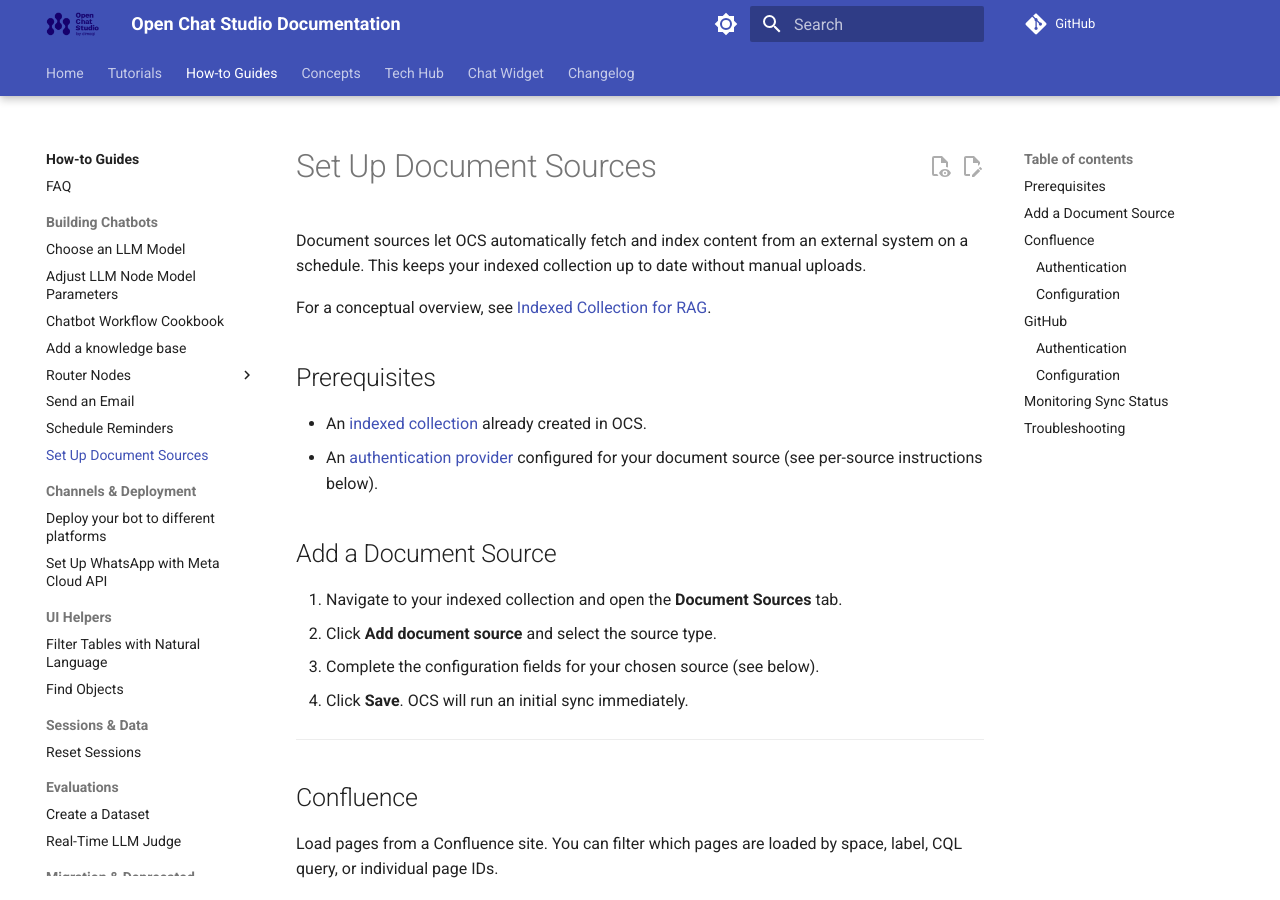
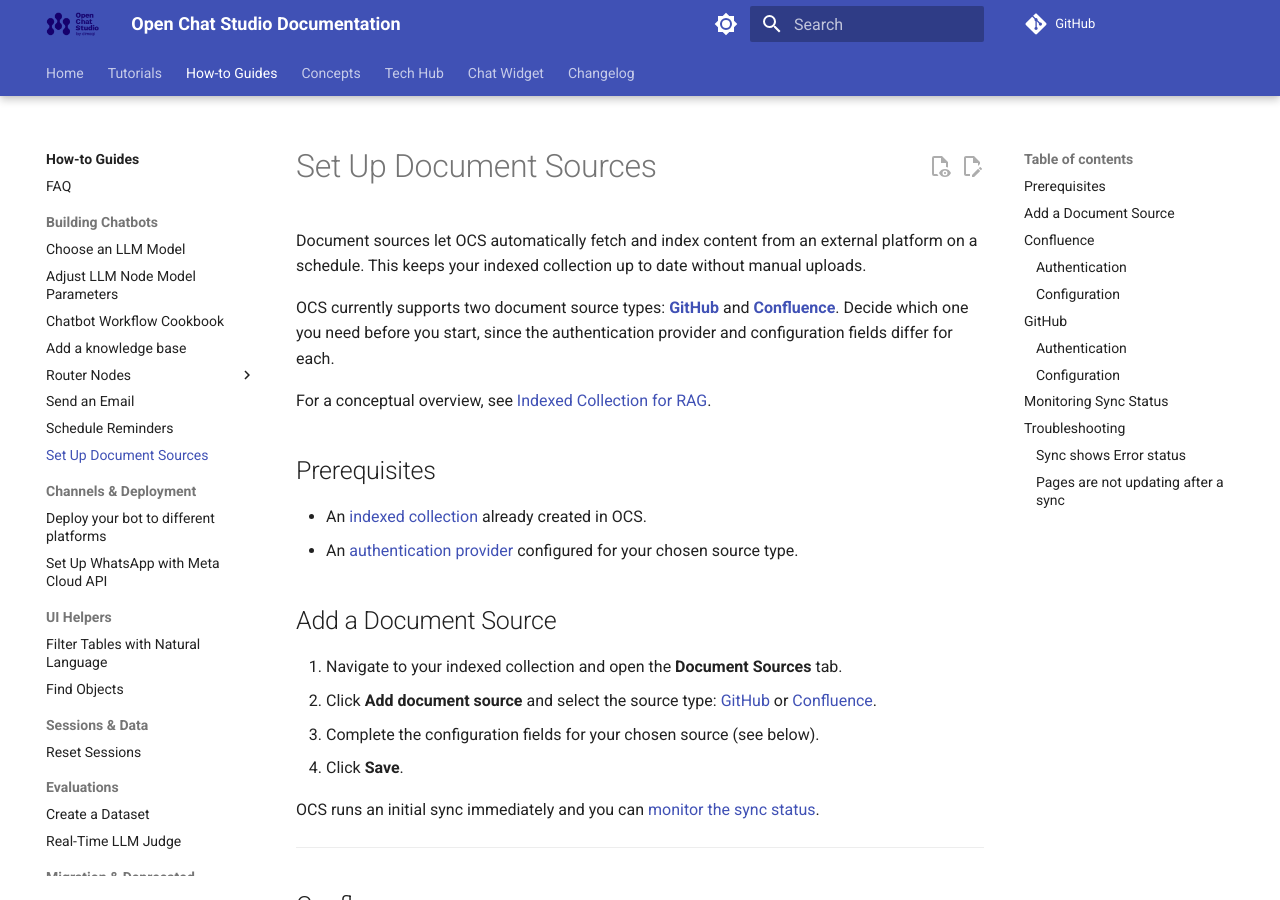
Before and after one commit to dimagi/open-chat-studio-docs, an MkDocs documentation site: the page built from docs/how-to/document_sources.md, in a window 1280 px wide and 900 px high. Built offline with MkDocs 1.6.1 and Material for MkDocs 9.7.7, drawn with Linux system fonts in a browser that asks for light colours; a script that is not in the unit is left out; comment, search, counter and statistics services are not loaded.

Commit message:
Clarify doc source only supports 2 types (Github and Confluence)

```diff
--- a/docs/how-to/document_sources.md
+++ b/docs/how-to/document_sources.md
@@ -3,21 +3,25 @@
 ---
 # Set Up Document Sources
 
-Document sources let OCS automatically fetch and index content from an external system on a schedule. This keeps your indexed collection up to date without manual uploads.
+Document sources let OCS automatically fetch and index content from an external platform on a schedule. This keeps your indexed collection up to date without manual uploads.
 
-For a conceptual overview, see [Indexed Collection for RAG](../concepts/collections/indexed.md#document-sources).
+OCS currently supports two document source types: **[GitHub](#github)** and **[Confluence](#confluence)**. Decide which one you need before you start, since the authentication provider and configuration fields differ for each.
+
+For a conceptual overview, see [Indexed Collection for RAG](../concepts/collections/indexed.md#document-sources-for-indexed-collections).
 
 ## Prerequisites
 
 - An [indexed collection](../concepts/collections/indexed.md) already created in OCS.
-- An [authentication provider](../concepts/team/authentication_providers.md) configured for your document source (see per-source instructions below).
+- An [authentication provider](../concepts/team/authentication_providers.md) configured for your chosen source type.
 
 ## Add a Document Source
 
 1. Navigate to your indexed collection and open the **Document Sources** tab.
-2. Click **Add document source** and select the source type.
+2. Click **Add document source** and select the source type: [GitHub](#github) or [Confluence](#confluence).
 3. Complete the configuration fields for your chosen source (see below).
-4. Click **Save**. OCS will run an initial sync immediately.
+4. Click **Save**.
+
+OCS runs an initial sync immediately and you can [monitor the sync status](#monitoring-sync-status).
 
 ---
 
@@ -76,7 +80,7 @@
 
 ## Troubleshooting
 
-**Sync shows Error status**
+### Sync shows Error status
 
 Open the sync log for the failed run. Common causes:
 
@@ -84,6 +88,6 @@
 - The Confluence space key or GitHub repository URL has changed — update the configuration field.
 - The Max Pages limit was reached before all pages were loaded — increase the limit or narrow your filter.
 
-**Pages are not updating after a sync**
+### Pages are not updating after a sync
 
 Check that the correct Space Key, Label, CQL, or Page IDs are set. Only one filter field can be active at a time — if multiple are filled in, only one will be used.
```
